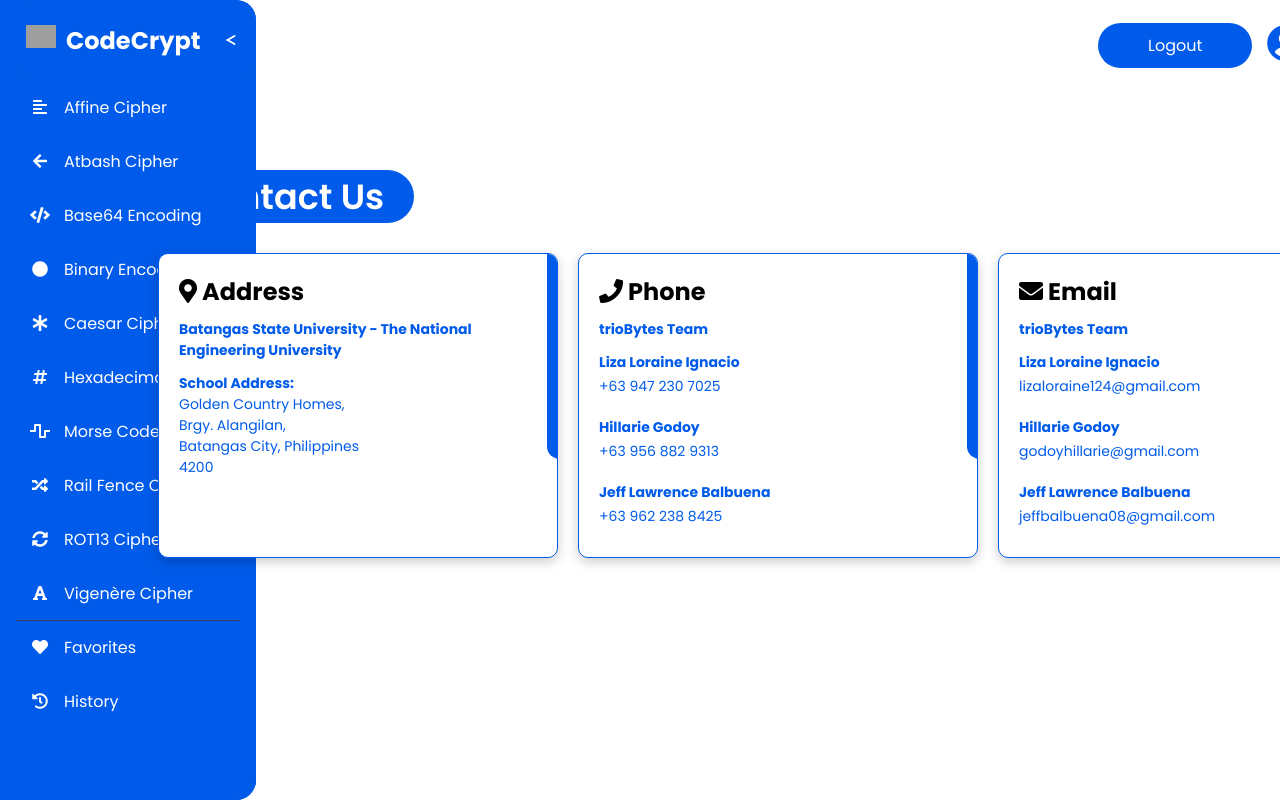
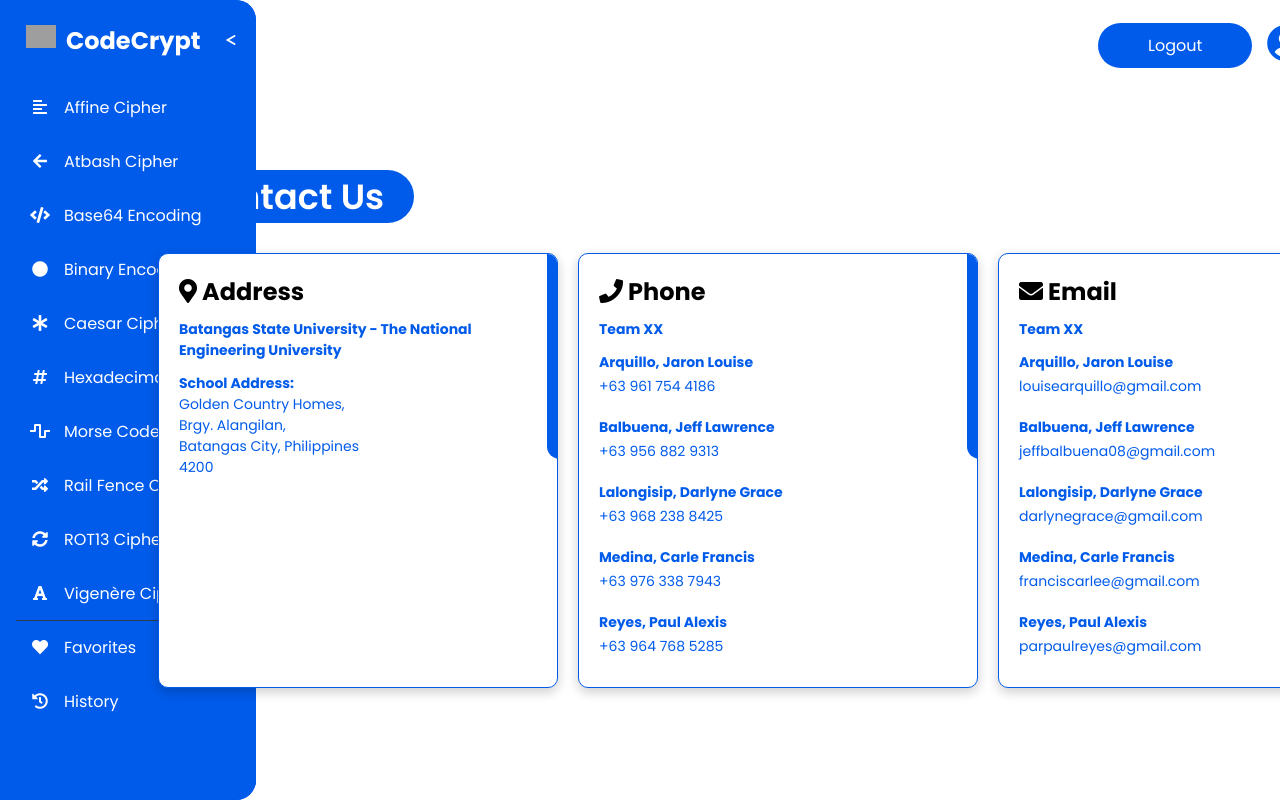
Before and after one commit to drlyngrc/SEEKreto, a Flask app: page /contacts in a window 1280 px wide; the page is wider, and only the part inside the window is pictured. Run offline with Flask 3, Linux system fonts and the light colour scheme; the visitor is signed in with stand-in values (Sample User, id 1); grey boxes are pictures that could not be loaded.

Commit message:
Fix: forgot password feature and update contacts

```diff
--- a/backend/app.py
+++ b/backend/app.py
@@ -12,6 +12,15 @@ import string
 app = Flask(__name__, static_folder='../frontend/static', template_folder='../frontend/templates')
 app.secret_key = os.urandom(24)
 s = URLSafeTimedSerializer(app.secret_key)
+
+app.config['MAIL_SERVER'] = 'smtp.gmail.com'
+app.config['MAIL_PORT'] = 465
+app.config['MAIL_USE_TLS'] = False
+app.config['MAIL_USE_SSL'] = True
+app.config['MAIL_USERNAME'] = '22-03531@g.batstate-u.edu.ph'
+app.config['MAIL_PASSWORD'] = 'tovl gikc pzve xbkh'
+app.config['MAIL_DEFAULT_SENDER'] = '22-03531@g.batstate-u.edu.ph'
+mail = Mail(app)
 
 db = mysql.connector.connect(
     host="localhost",
--- a/frontend/templates/contacts.html
+++ b/frontend/templates/contacts.html
@@ -236,24 +236,32 @@
 
                 <div class="contact-info">
                     <h2><i class="fas fa-phone"></i> Phone</h2>
-                    <p><strong>trioBytes Team</strong></p>
-                    <p><strong>Liza Loraine Ignacio</strong></p>
-                    <p class="p-info">+63 947 230 7025</p>
-                    <p><strong>Hillarie Godoy</strong></p>
+                    <p><strong>Team XX</strong></p>
+                    <p><strong>Arquillo, Jaron Louise</strong></p>
+                    <p class="p-info">+63 961 754 4186</p>
+                    <p><strong>Balbuena, Jeff Lawrence</strong></p>
                     <p class="p-info">+63 956 882 9313</p>
-                    <p><strong>Jeff Lawrence Balbuena</strong></p>
-                    <p class="p-info">+63 962 238 8425</p>
+                    <p><strong>Lalongisip, Darlyne Grace</strong></p>
+                    <p class="p-info">+63 968 238 8425</p>
+                    <p><strong>Medina, Carle Francis</strong></p>
+                    <p class="p-info">+63 976 338 7943</p>
+                    <p><strong>Reyes, Paul Alexis</strong></p>
+                    <p class="p-info">+63 964 768 5285</p>
                 </div>
 
                 <div class="contact-info">
                     <h2><i class="fas fa-envelope"></i> Email</h2>
-                    <p><strong>trioBytes Team</strong></p>
-                    <p><strong>Liza Loraine Ignacio</strong></p>
-                    <p class="p-info">lizaloraine124@gmail.com</p>
-                    <p><strong>Hillarie Godoy</strong></p>
-                    <p class="p-info">godoyhillarie@gmail.com</p>
-                    <p><strong>Jeff Lawrence Balbuena</strong></p>
+                    <p><strong>Team XX</strong></p>
+                    <p><strong>Arquillo, Jaron Louise</strong></p>
+                    <p class="p-info">louisearquillo@gmail.com</p>
+                    <p><strong>Balbuena, Jeff Lawrence</strong></p>
                     <p class="p-info">jeffbalbuena08@gmail.com</p>
+                    <p><strong>Lalongisip, Darlyne Grace</strong></p>
+                    <p class="p-info">darlynegrace@gmail.com</p>
+                    <p><strong>Medina, Carle Francis</strong></p>
+                    <p class="p-info">franciscarlee@gmail.com</p>
+                    <p><strong>Reyes, Paul Alexis</strong></p>
+                    <p class="p-info">parpaulreyes@gmail.com</p>
                 </div>
             </div>
         </div>
```
